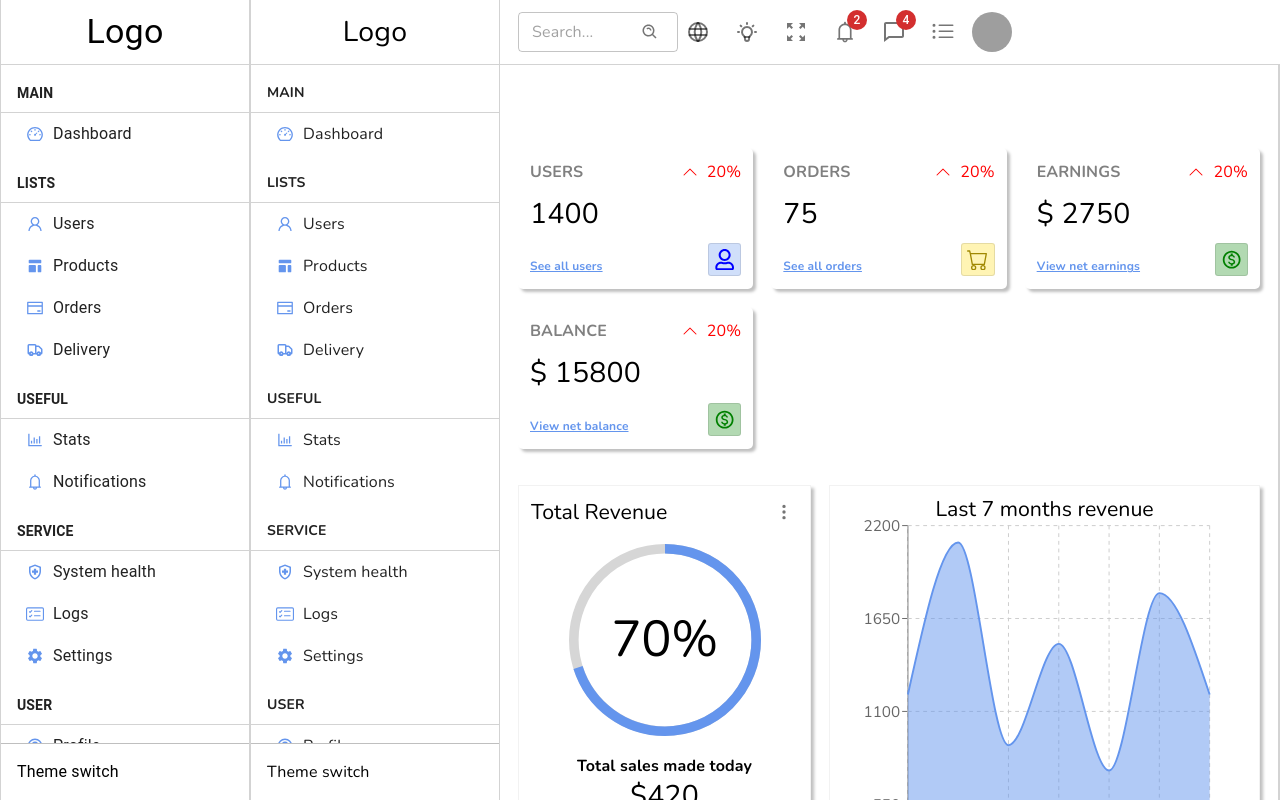
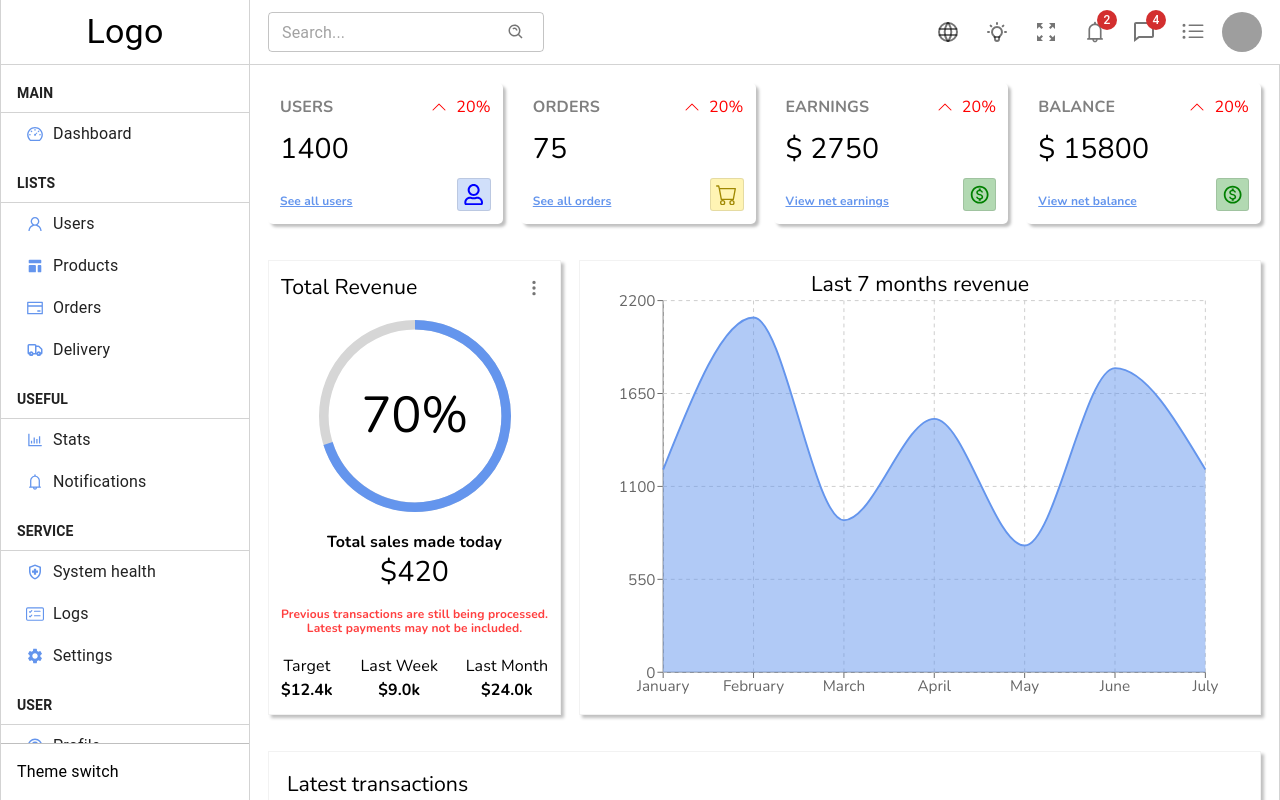
Before and after one commit to guzzz-12/admin-dashboard, a React (Create React App) app: page / in a window 1280 px wide. Shown: the top 800 px of the page. Built offline with nearby package versions, Linux system fonts and the light colour scheme; grey boxes are pictures that could not be loaded.

Commit message:
No renderizar el layout en el home page

```diff
--- a/src/pages/home/index.tsx
+++ b/src/pages/home/index.tsx
@@ -1,5 +1,4 @@
 import {Box} from "@mui/material";
-import Layout from "../../components/Layout";
 import Widget from "../../components/widget";
 import Chart from "../../components/charts/Chart";
 import FeaturedChart from "../../components/charts/FeaturedChart";
@@ -9,7 +8,6 @@ import "./home.css";
 
 const HomePage = () => {
   return (
-    <Layout>
     <Box className="home" component="section">
       <Box className="home__widgets">
         {WIDGETS_DATA.map((item, i) => {
@@ -24,7 +22,6 @@ const HomePage = () => {
         <TransactionsTable />
       </Box>
     </Box>
-    </Layout>
   )
 }
 
```
Lines whose indentation alone changed are shown as unchanged.
